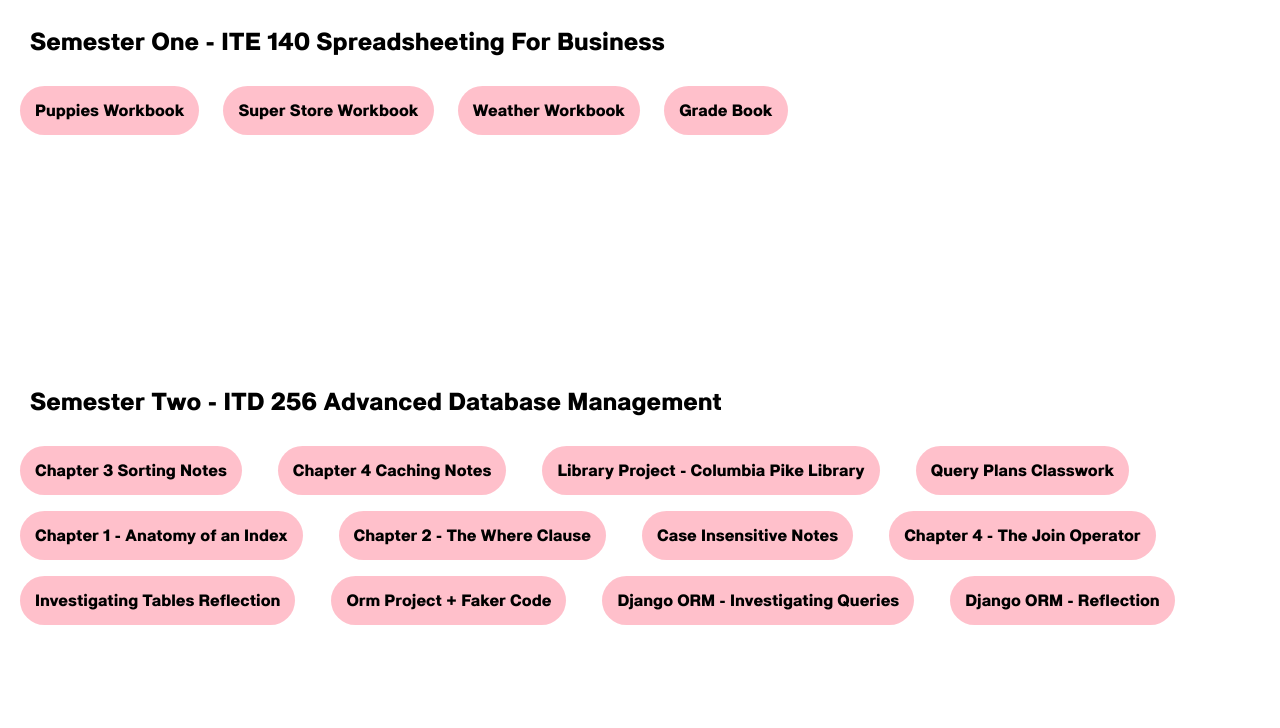
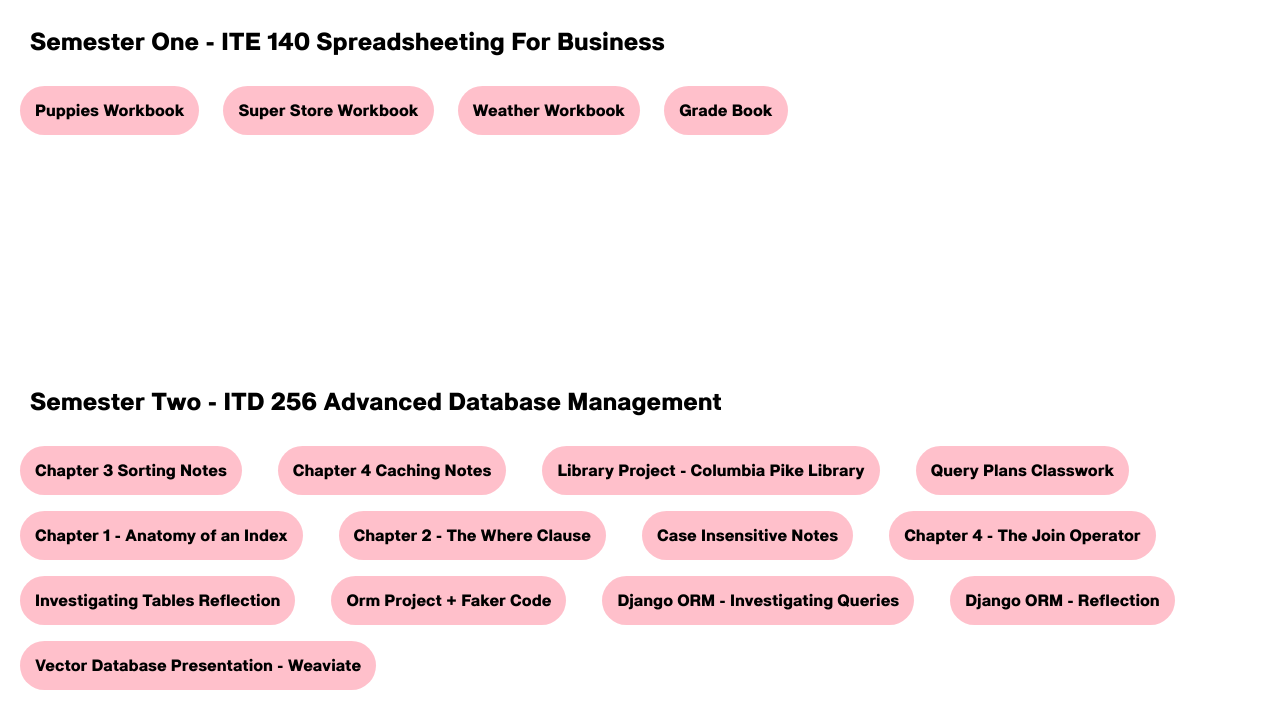
Before and after one commit to 1bMedina/itd256, a plain HTML site: page index.html in a window 1280 px wide. Shown: the part 82-810 px from the top of the page. Drawn offline with Linux system fonts and the light colour scheme.

Commit message:
added to website - again

```diff
--- a/index.html
+++ b/index.html
@@ -33,6 +33,7 @@
         <a class="buttons" href="https://github.com/1bMedina/orm">Orm Project + Faker Code</a>
         <a class="buttons" href="https://github.com/1bMedina/itd256/blob/main/Classwork/DjangoOrm_QueryPlans.md">Django ORM - Investigating Queries</a>
         <a class="buttons" href="https://github.com/1bMedina/itd256/blob/main/Classwork/UseTheIndexDjango.md">Django ORM - Reflection</a>
+        <a class="buttons" href="https://github.com/1bMedina/itd256/blob/main/Projects/weaviate/WeaviatePresentation.md">Vector Database Presentation - Weaviate</a>
     </div>
 </div>
 </body>
```
Also changed, not shown: 1 other file.
